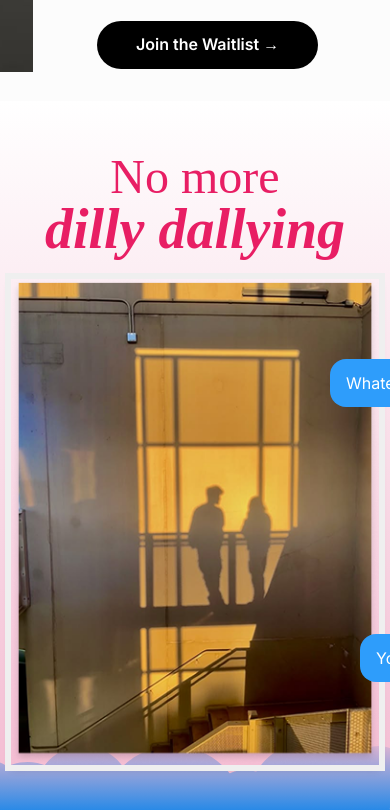
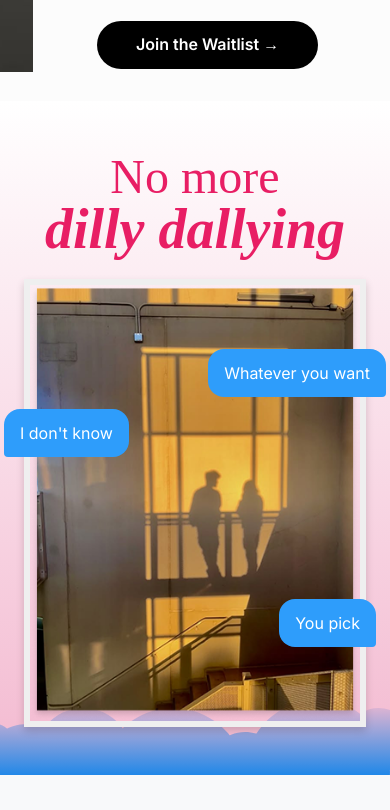
Before and after one commit to srk3264/TheHoroscopeProject, a website: page landing.html in a window 390 px wide. Shown: the part 801-1611 px from the top of the page. Drawn offline with nearby package versions, Linux system fonts and the light colour scheme; a web font is replaced by a local one.

Commit message:
dilly dally fixed

```diff
--- a/landing.html
+++ b/landing.html
@@ -665,9 +665,35 @@
       color: var(--text);
     }
 
-    .dilly-bubbles {
+    /* Dilly Dallying */
+.dilly-section {
+  position: relative;
+  overflow: hidden;
+}
+
+.dilly-image-frame {
+  width: 368px;
+  border: 6px solid #EFEFEF;
+  box-shadow: 0px 4px 8px rgba(0, 0, 0, 0.16);
+  line-height: 0;
+  position: relative;
+  z-index: 2;
+}
+
+.dilly-image {
+  width: 100%;
+  height: auto;
+  display: block;
+}
+
+.dilly-bubbles {
   position: absolute;
-  inset: 0;
+  width: 368px;
+  height: 490px;
+  top: 0;
+  left: 50%;
+  transform: translateX(-50%);
+  z-index: 3;
   pointer-events: none;
 }
 
@@ -681,24 +707,84 @@
   line-height: 24px;
   border-radius: 16px;
   white-space: nowrap;
+
+  opacity: 0;
+  transform: translateY(12px);
+  transition:
+    opacity 0.6s ease,
+    transform 0.6s ease;
 }
 
+.dilly-section.is-visible .dilly-bubble {
+  opacity: 1;
+  transform: translateY(0);
+}
+
+/* Left bubble */
 .bubble-left {
-  left: calc(50% - 350px);
+  left: -168px;
   top: 155px;
   border-bottom-left-radius: 4px;
+  transition-delay: 0.15s;
 }
 
+/* Top-right bubble */
 .bubble-right-top {
-  left: calc(50% + 135px);
+  left: 338px;
   top: 80px;
   border-bottom-right-radius: 4px;
+  transition-delay: 0.35s;
 }
 
+/* Bottom-right bubble */
 .bubble-right-bottom {
-  left: calc(50% + 165px);
+  left: 370px;
   top: 355px;
   border-bottom-right-radius: 4px;
+  transition-delay: 0.55s;
+}
+
+/* Wave animation */
+.dilly-wave {
+  opacity: 0;
+  transform: translateY(24px);
+  transition:
+    opacity 1s ease,
+    transform 1s ease;
+  z-index: 1;
+}
+
+.dilly-section.is-visible .dilly-wave {
+  opacity: 1;
+  transform: translateY(0);
+}
+
+/* Mobile */
+@media (max-width: 600px) {
+  .dilly-image-frame {
+    width: min(368px, calc(100vw - 48px));
+  }
+
+  .dilly-bubbles {
+    width: min(368px, calc(100vw - 48px));
+  }
+
+  .bubble-left {
+    left: -20px;
+    top: 130px;
+  }
+
+  .bubble-right-top {
+    left: auto;
+    right: -20px;
+    top: 70px;
+  }
+
+  .bubble-right-bottom {
+    left: auto;
+    right: -10px;
+    top: 320px;
+  }
 }
 
     /* Responsive */
@@ -767,15 +853,25 @@
   </section>
 
   <!-- No More Dilly Dallying Section -->
-  <section style="width: 100%; padding-top: 48px; padding-bottom: 48px; position: relative; background: linear-gradient(180deg, white 0%, #F3B9D0 100%); overflow: hidden; flex-direction: column; justify-content: center; align-items: center; gap: 24px; display: inline-flex;">
+  <section
+  class="dilly-section"
+  style="width: 100%; padding-top: 48px; padding-bottom: 48px; position: relative; background: linear-gradient(180deg, white 0%, #F3B9D0 100%); overflow: hidden; flex-direction: column; justify-content: center; align-items: center; gap: 24px; display: inline-flex;"
+>
 
-    <div style="text-align: center; position: relative; z-index: 2;"><span style="color: #E81E64; font-size: 48px; font-family: Averia Serif Libre; font-weight: 400; line-height: 56px; word-wrap: break-word">No more <br/></span><span style="color: #E81E64; font-size: 56px; font-family: Averia Serif Libre; font-style: italic; font-weight: 700; line-height: 48px; word-wrap: break-word">dilly dallying</span></div>
+    <div style="text-align: center; position: relative; z-index: 2;">
+      <span style="color: #E81E64; font-size: 48px; font-family: Averia Serif Libre; font-weight: 400; line-height: 56px; word-wrap: break-word">No more <br/>
+      </span>
+      <span style="color: #E81E64; font-size: 56px; font-family: Averia Serif Libre; font-style: italic; font-weight: 700; line-height: 48px; word-wrap: break-word">dilly dallying
+
+      </span></div>
     <div style="align-self: stretch; position: relative; flex-direction: column; justify-content: flex-start; align-items: center; display: flex; z-index: 2;">
-      <img
-  style="width: 368px; height: auto; display: block; box-shadow: 0px 4px 8px rgba(0, 0, 0, 0.16); outline: 6px #EFEFEF solid; outline-offset: 0;"
-  src="assets/landing/dilly dally image.png"
-  alt="Chat conversation preview"
-/>
+      <div class="dilly-image-frame">
+  <img
+    class="dilly-image"
+    src="assets/landing/dilly dally image.png"
+    alt="Chat conversation preview"
+  />
+</div>
       <div class="dilly-bubbles">
   <div class="dilly-bubble bubble-left">
     I don't know
@@ -964,6 +1060,26 @@
         closeWaitlistModal();
       }
     }
+
+    const dillySection = document.querySelector('.dilly-section');
+
+if (dillySection) {
+  const dillyObserver = new IntersectionObserver(
+    (entries, observer) => {
+      entries.forEach(entry => {
+        if (entry.isIntersecting) {
+          dillySection.classList.add('is-visible');
+          observer.unobserve(dillySection);
+        }
+      });
+    },
+    {
+      threshold: 0.25
+    }
+  );
+
+  dillyObserver.observe(dillySection);
+}
   </script>
 </body>
 </html>
```
